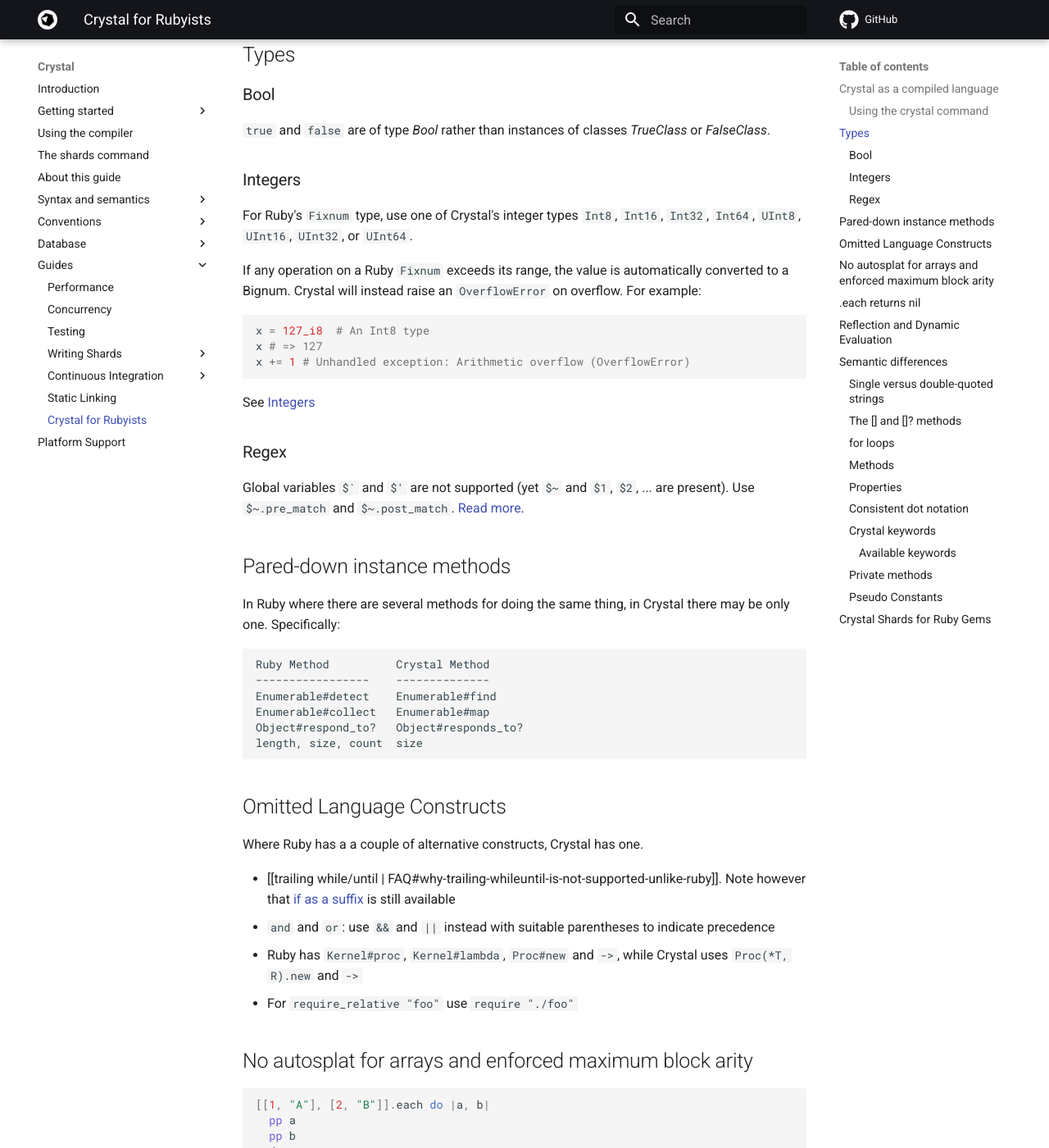
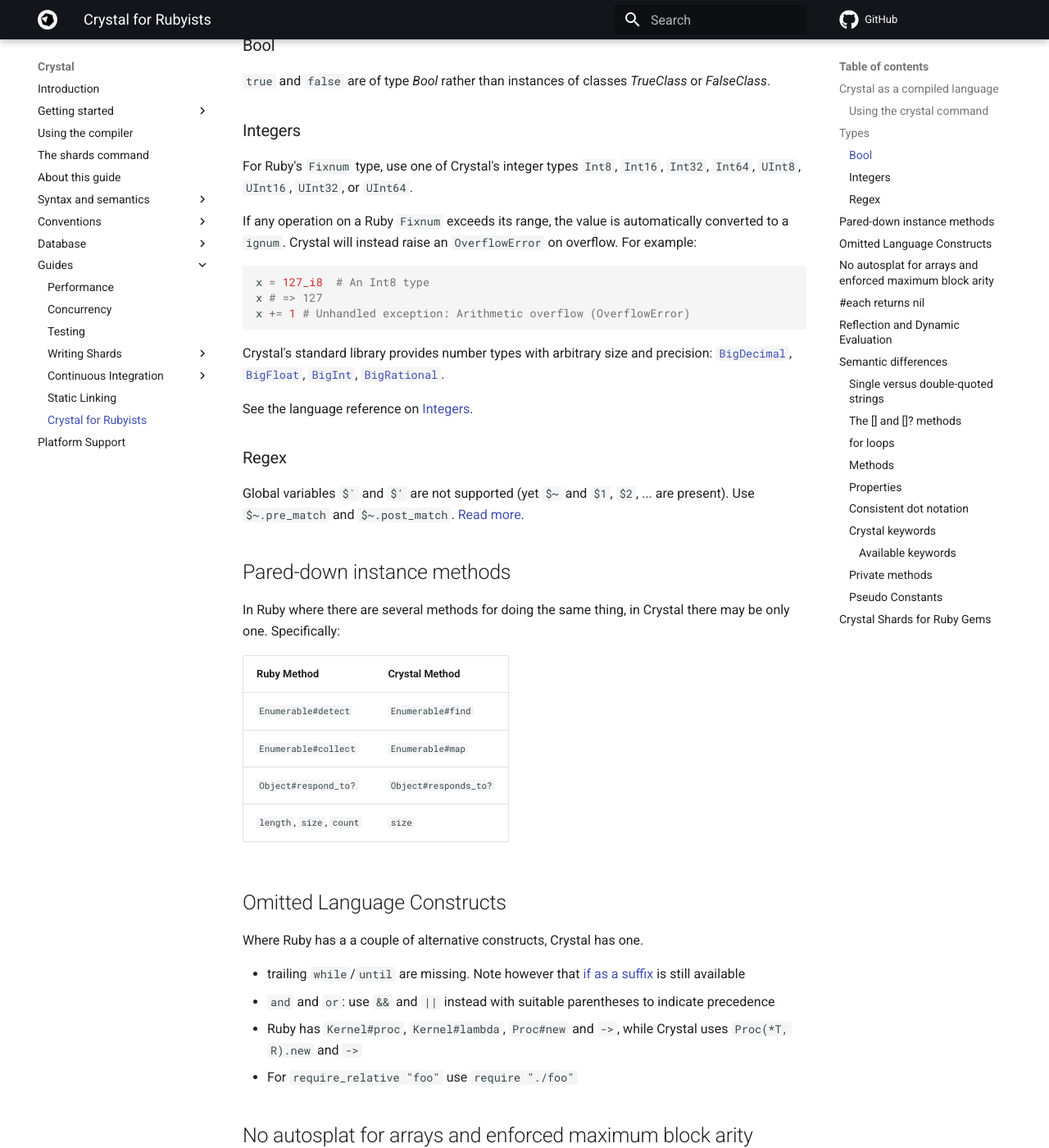
Before and after one commit to crystal-lang/crystal-book, an MkDocs documentation site: the page built from docs/guides/crystal_for_rubyists/README.md, in a window 1280 px wide and 1400 px high, scrolled down 1189 px. Shown: the whole window at 82% size. Built offline with MkDocs 1.6.1 and Material for MkDocs 9.7.7, drawn with Linux system fonts in a browser that asks for light colours; comment, search, counter and statistics services are not loaded; some of the changed text lies outside the part shown.

Commit message:
Enhance Crystal for Rubyists

````diff
--- a/docs/guides/crystal_for_rubyists/README.md
+++ b/docs/guides/crystal_for_rubyists/README.md
@@ -11,16 +11,12 @@
 puts "Hello world"
 ```
 
-When you execute one of these commands:
+When you execute one of these commands, you will get the same output:
 
-```
-crystal foo.cr
-ruby foo.cr
-```
-
-You will get this output:
-
-```
+```console
+$ crystal foo.cr
+Hello world
+$ ruby foo.cr
 Hello world
 ```
 
@@ -28,16 +24,16 @@
 
 If you just want to compile it you can use the `build` command:
 
-```
-crystal build foo.cr
+```console
+$ crystal build foo.cr
 ```
 
-This will create a `foo` executable, which you can then run with `./foo`.
+This creates a `foo` executable, which you can then run with `./foo`.
 
 Note that this creates an executable that is not optimized. To optimize it, pass the `--release` flag:
 
-```
-crystal build foo.cr --release
+```console
+$ crystal build foo.cr --release
 ```
 
 When writing benchmarks or testing performance, always remember to compile in release mode.
@@ -54,7 +50,7 @@
 
 For Ruby's `Fixnum` type, use one of Crystal's integer types `Int8`, `Int16`, `Int32`, `Int64`, `UInt8`, `UInt16`, `UInt32`, or `UInt64`.
 
-If any operation on a Ruby `Fixnum` exceeds its range, the value is automatically converted to a Bignum.
+If any operation on a Ruby `Fixnum` exceeds its range, the value is automatically converted to a `ignum`.
 Crystal will instead raise an `OverflowError` on overflow. For example:
 
 ```crystal
@@ -63,7 +59,9 @@
 x += 1 # Unhandled exception: Arithmetic overflow (OverflowError)
 ```
 
-See [Integers](http://crystal-lang.org/docs/syntax_and_semantics/literals/integers.html)
+Crystal's standard library provides number types with arbitrary size and precision: [`BigDecimal`](https://crystal-lang.org/api/BigDecimal.html), [`BigFloat`](https://crystal-lang.org/api/BigFloat.html), [`BigInt`](https://crystal-lang.org/api/BigInt.html), [`BigRational`](https://crystal-lang.,org/api/BigRational.html).
+
+See the language reference on [Integers](http://crystal-lang.org/docs/syntax_and_semantics/literals/integers.html).
 
 ### Regex
 
@@ -74,18 +72,18 @@
 In Ruby where there are several methods for doing the same thing, in Crystal there may be only one.
 Specifically:
 
-    Ruby Method          Crystal Method
-    -----------------    --------------
-    Enumerable#detect    Enumerable#find
-    Enumerable#collect   Enumerable#map
-    Object#respond_to?   Object#responds_to?
-    length, size, count  size
+| Ruby Method               | Crystal Method        |
+|---------------------------|-----------------------|
+| `Enumerable#detect`       | `Enumerable#find`     |
+| `Enumerable#collect`      | `Enumerable#map`      |
+| `Object#respond_to?`      | `Object#responds_to?` |
+| `length`, `size`, `count` | `size`                |
 
 ## Omitted Language Constructs
 
 Where Ruby has a a couple of alternative constructs, Crystal has one.
 
-* [[trailing while/until | FAQ#why-trailing-whileuntil-is-not-supported-unlike-ruby]]. Note however that [if as a suffix](http://crystal-lang.org/docs/syntax_and_semantics/as_a_suffix.html) is still available
+* trailing `while`/`until` are missing. Note however that [if as a suffix](http://crystal-lang.org/docs/syntax_and_semantics/as_a_suffix.html) is still available
 * `and` and `or`: use `&&` and `||` instead with suitable parentheses to indicate precedence
 * Ruby has `Kernel#proc`, `Kernel#lambda`, `Proc#new` and `->`, while Crystal uses `Proc(*T, R).new` and `->`
 * For `require_relative "foo"` use `require "./foo"`
@@ -103,7 +101,7 @@
 
     in line 1: too many block arguments (given 2, expected maximum 1)
 
-However omitting unneeded arguments is fine (as it is in Ruby), ex: `
+However omitting unneeded arguments is fine (as it is in Ruby), ex:
 
 ```cr
 [[1, "A"], [2, "B"]].each do # no arguments
@@ -143,7 +141,7 @@
 end
 ```
 
-## [.each returns nil](https://github.com/crystal-lang/crystal/pull/3815#issuecomment-269978574)
+## `#each` returns nil
 
 In Ruby `.each` returns the receiver for many built-in collections like `Array` and `Hash`, which allows for chaining methods off of that, but that can lead to some performance and codegen issues in Crystal, so that feature is not supported. Alternately, one can use `.tap`.
 
@@ -158,9 +156,11 @@
 [1, 2].tap &.each { "foo" } # => [1, 2]
 ```
 
+[Reference](https://github.com/crystal-lang/crystal/pull/3815#issuecomment-269978574)
+
 ## Reflection and Dynamic Evaluation
 
-_Kernel#eval()_ and the weird _Kernel#autoload()_ are omitted. Object and class introspection methods _Object#kind_of?()_, _Object#methods_, _Object#instance_..., and _Class#constants_, are omitted as well.
+`Kernel#eval()` and the weird `Kernel#autoload()` are omitted. Object and class introspection methods `Object#kind_of?()`, `Object#methods`, `Object#instance_methods`, and `Class#constants`, are omitted as well.
 
 In some cases [macros](http://crystal-lang.org/docs/syntax_and_semantics/macros.html) can be used for reflection.
 
@@ -186,6 +186,8 @@
 "Now,
 what?"  # Valid Crystal
 ```
+
+Crystal supports many [percent string literals](../syntax_and_semantics/literals/string.md#percent-string-literals), though.
 
 ### The `[]` and `[]?` methods
 
````
Also changed, not shown: other parts of docs/guides/crystal_for_rubyists/README.md (+19 -16 lines).
